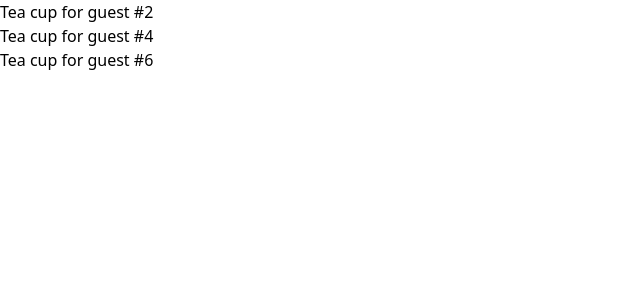
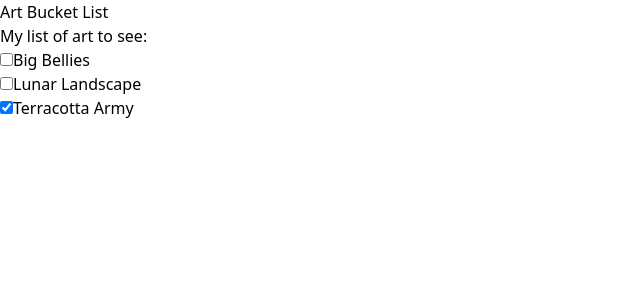
Before and after one commit to believeharsh/Web-Features-React, a React (Vite) app: page / in a window 1280 px wide. Shown: the top 300 px of the page, without its empty margins (0-640 px from the left). Built offline with nearby package versions, Linux system fonts and the light colour scheme.

Commit message:
added UseImmer components

```diff
--- a/package.json
+++ b/package.json
@@ -11,7 +11,8 @@
   },
   "dependencies": {
     "react": "^18.2.0",
-    "react-dom": "^18.2.0"
+    "react-dom": "^18.2.0",
+    "use-immer": "^0.9.0"
   },
   "devDependencies": {
     "@types/react": "^18.2.66",
--- a/src/App.jsx
+++ b/src/App.jsx
@@ -3,7 +3,7 @@
 import Conditional from './components/Conditional-Rendering/Conditional'
 import RenderingList from './components/Rendering-List/RenderingList'
 import PureComp from './components/PureComp/PureComp'
-
+import UseImmer from './components/UseImmer/UseImmer'
 
 
 const App = () => {
@@ -12,7 +12,8 @@
     {/* <UseTooltip/> */}
     {/* <Conditional/> */}
     {/* <RenderingList/> */}
-    <PureComp/>
+    {/* <PureComp/> */}
+    <UseImmer/>
     </div>
   )
 }
--- /dev/null
+++ b/src/components/UseImmer/Data.jsx
@@ -0,0 +1,5 @@
+export const initialList = [
+  { id: 0, title: "Big Bellies", seen: false },
+  { id: 1, title: "Lunar Landscape", seen: false },
+  { id: 2, title: "Terracotta Army", seen: true },
+];
--- /dev/null
+++ b/src/components/UseImmer/UseImmer.jsx
@@ -0,0 +1,51 @@
+import React from 'react'
+import {initialList} from './Data'
+import { useImmer } from 'use-immer';
+
+  function ItemList({ artworks, onToggle }) {
+    return (
+      <ul>
+        {artworks.map(artwork => (
+          <li key={artwork.id}>
+            <label>
+              <input
+                type="checkbox"
+                checked={artwork.seen}
+                onChange={e => {
+                  onToggle(
+                    artwork.id,
+                    e.target.checked
+                  );
+                }}
+              />
+              {artwork.title}
+            </label>
+          </li>
+        ))}
+      </ul>
+    );
+  }
+  const UseImmer = () => {
+    const [list, updateList] = useImmer(initialList);
+
+      function handleToggle(artworkId, nextSeen) {
+        updateList(draft => {
+          const artwork = draft.find(a =>
+            a.id === artworkId
+          );
+          artwork.seen = nextSeen;
+        });
+      }
+    return (
+      <>
+      <h1>Art Bucket List</h1>
+      <h2>My list of art to see:</h2>
+      <ItemList
+        artworks={list}
+        onToggle={handleToggle} />
+    </>
+    )
+  }
+
+
+export default UseImmer
```
Also changed, not shown: 1 other file (tests, documents, lock files or other folders).
